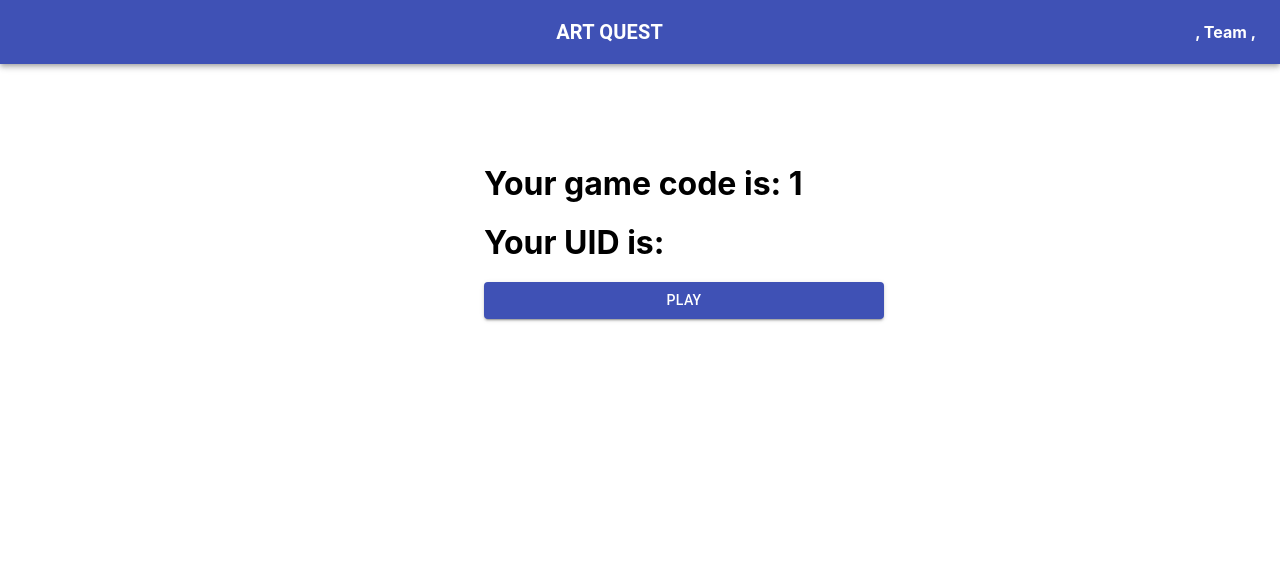
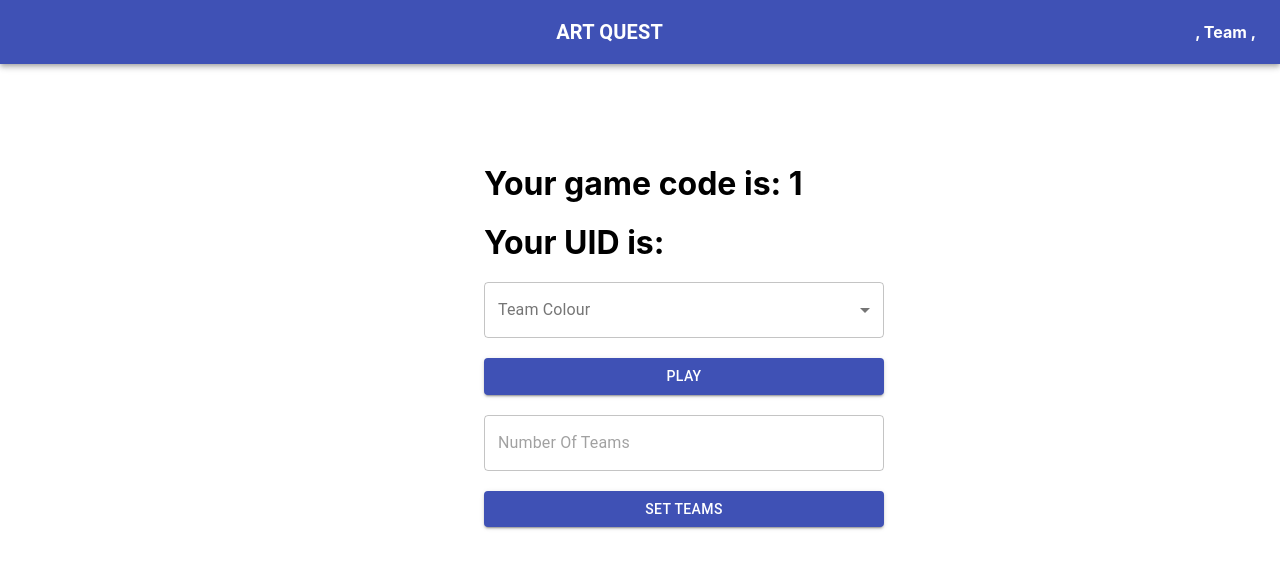
Before and after one commit to khyatith/art-quest-client, a React (Create React App) app: page /staging/1 in a window 1280 px wide. Shown: the top 568 px of the page. Built offline with nearby package versions, Linux system fonts and the light colour scheme; no server answers.

Commit message:
leaderboard changes

```diff
--- a/src/components/LaunchScreen.jsx
+++ b/src/components/LaunchScreen.jsx
@@ -81,7 +81,7 @@ function LaunchScreen() {
       <div className={classes.root}>
         <h1>Auction Game</h1>
         <TextField className={classes.form} name="playerName" label="Player Name" variant="outlined" onChange={handleChange} />
-        <TextField className={classes.form} name="teamName" label="Team Name" variant="outlined" onChange={handleChange} />
+        {/* <TextField className={classes.form} name="teamName" label="Team Name" variant="outlined" onChange={handleChange} /> */}
         <Button className={classes.form} variant="contained" color="primary" onClick={handleCreate}>
           Create Game
         </Button>
--- a/src/components/StagingScreen.jsx
+++ b/src/components/StagingScreen.jsx
@@ -1,6 +1,13 @@
-import React, { useContext } from 'react';
+/* eslint-disable no-unused-vars */
+/* eslint-disable react/jsx-closing-bracket-location */
+/* eslint-disable react/jsx-one-expression-per-line */
+import React, { useContext, useEffect, useState } from 'react';
 import { makeStyles } from '@material-ui/core/styles';
 import Button from '@material-ui/core/Button';
+import InputLabel from '@material-ui/core/InputLabel';
+import FormControl from '@material-ui/core/FormControl';
+import TextField from '@material-ui/core/TextField';
+import Select from '@material-ui/core/Select';
 import { useHistory, useLocation } from 'react-router-dom';
 import { socket } from '../global/socket';
 import userContext from '../global/userContext';
@@ -22,11 +29,42 @@ function StagingScreen() {
   const classes = useStyles();
   const history = useHistory();
   const location = useLocation();
-  const { player } = useContext(userContext);
+  const { player, setPlayer } = useContext(userContext);
+  const [isAdmin, setAdmin] = useState(false);
+  const [noOfTeams, setNoOfTeams] = useState(0);
+
+  useEffect(() => {
+    if (player.playerId === player.hostCode) {
+      setAdmin(true);
+    } else {
+      setAdmin(false);
+    }
+  }, []);
+
+  useEffect(() => {
+    socket.on('updatedLeaderBoard', (updatedLeaderBoard) => {
+      console.log(updatedLeaderBoard);
+    });
+  }, []);
 
   const handleClick = () => {
     socket.emit('startGame', JSON.stringify(player));
     history.push(`/game/${location.pathname.substring(9, 29)}`);
+  };
+
+  const handleChange = (event) => {
+    const { name, value } = event.target;
+    setPlayer((prevValues) => ({ ...prevValues, [name]: value }));
+    sessionStorage.setItem('user', JSON.stringify(player));
+  };
+
+  const handleTeams = (event) => {
+    const { name, value } = event.target;
+    setNoOfTeams(value);
+  };
+
+  const setTeams = () => {
+    socket.emit('setTeams', { teams: noOfTeams, client: player });
   };
 
   return (
@@ -34,22 +72,45 @@ function StagingScreen() {
       <Header />
       <div className={classes.root}>
         <div>
-          <h1 className={classes.form}>
-            Your game code is:
-            {' '}
-            {location.pathname.substring(9, 29)}
-          </h1>
-          <h1 className={classes.form}>
-            Your UID is:
-            {' '}
-            {player.playerId}
-          </h1>
+          <h1 className={classes.form}>Your game code is: {location.pathname.substring(9, 29)}</h1>
+          <h1 className={classes.form}>Your UID is: {player.playerId}</h1>
+          <FormControl variant="outlined" className={classes.form}>
+            <InputLabel htmlFor="outlined-age-native-simple">Team Colour</InputLabel>
+            <Select
+              native
+              onChange={handleChange}
+              label="teamColours"
+              inputProps={{
+                name: 'teamName',
+                id: 'outlined-age-native-simple',
+              }}>
+              <option aria-label="None" value="" />
+              <option value="Blue">Blue</option>
+              <option value="Red">Red</option>
+              <option value="Green">Green</option>
+              <option value="Yellow">Yellow</option>
+              <option value="Purple">Purple</option>
+              <option value="Orange">Orange</option>
+              <option value="Indigo">Indigo</option>
+              <option value="White">White</option>
+              <option value="Black">Black</option>
+              <option value="Gold">Gold</option>
+            </Select>
+          </FormControl>
         </div>
         <form>
           <Button className={classes.form} variant="contained" color="primary" onClick={handleClick}>
             Play
           </Button>
         </form>
+        {isAdmin && (
+          <>
+            <TextField className={classes.form} placeholder="Number Of Teams" name="numberOfTeams" variant="outlined" onChange={handleTeams} />
+            <Button className={classes.form} variant="contained" color="primary" onClick={setTeams}>
+              Set Teams
+            </Button>
+          </>
+        )}
       </div>
     </>
   );
```
